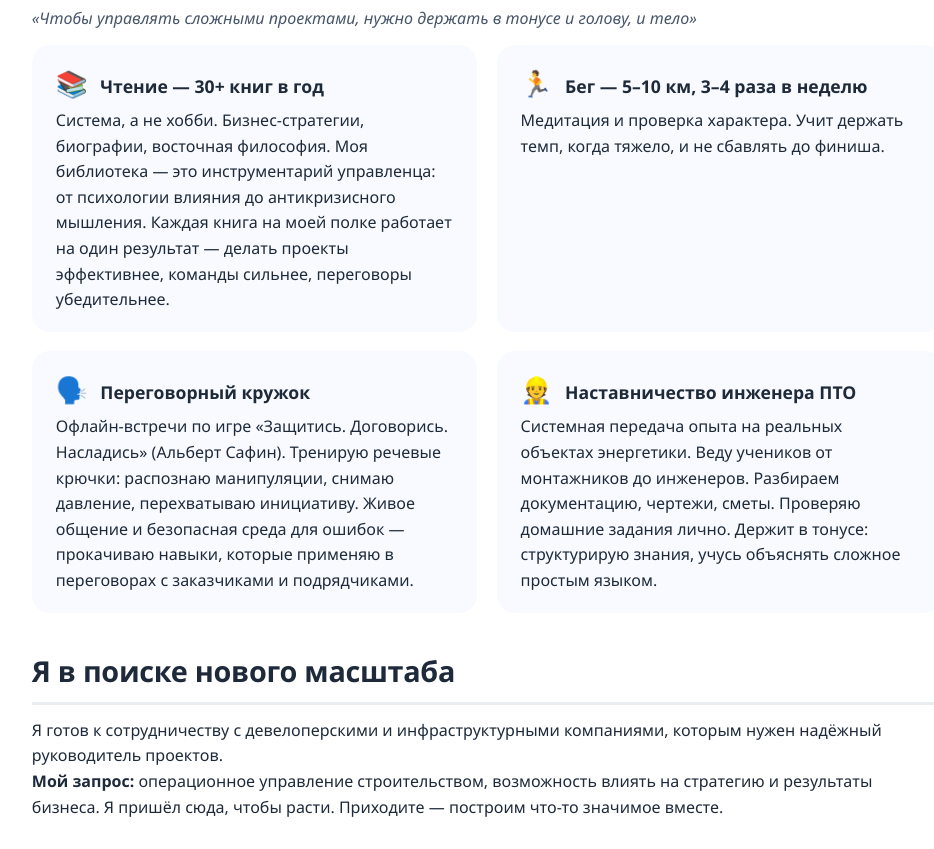
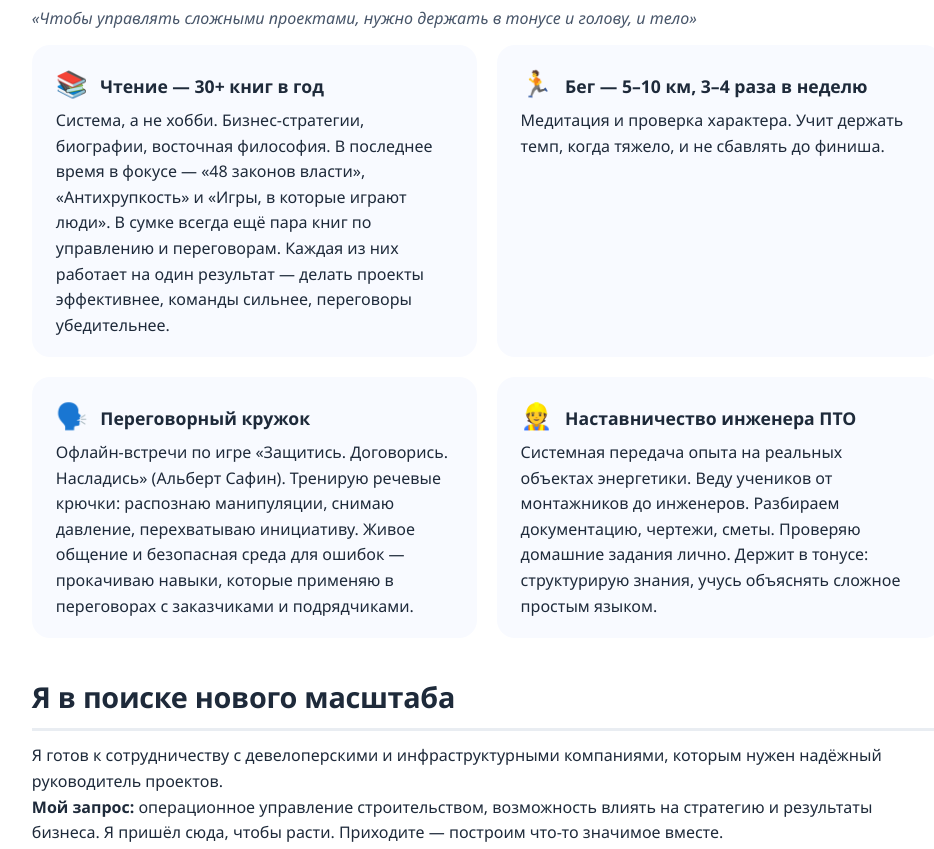
Before and after one commit to vrz999/bairamkulov, a plain HTML site: page index.html in a window 1280 px wide. Shown: the part 4328-5177 px from the top of the page, without its empty margins (153-1087 px from the left). Drawn offline with Linux system fonts and the light colour scheme.

Commit message:
Обновление текста карточки Чтение

```diff
--- a/index.html
+++ b/index.html
@@ -486,7 +486,7 @@
   <div class="hobby-grid">
     <div class="hobby-card">
       <h4><span class="emoji">📚</span> Чтение — 30+ книг в год</h4>
-      <p>Система, а не хобби. Бизнес-стратегии, биографии, восточная философия. Моя библиотека — это инструментарий управленца: от психологии влияния до антикризисного мышления. Каждая книга на моей полке работает на один результат — делать проекты эффективнее, команды сильнее, переговоры убедительнее.</p>
+      <p>Система, а не хобби. Бизнес-стратегии, биографии, восточная философия. В последнее время в фокусе — «48 законов власти», «Антихрупкость» и «Игры, в которые играют люди». В сумке всегда ещё пара книг по управлению и переговорам. Каждая из них работает на один результат — делать проекты эффективнее, команды сильнее, переговоры убедительнее.</p>
     </div>
     <div class="hobby-card">
       <h4><span class="emoji">🏃</span> Бег — 5–10 км, 3–4 раза в неделю</h4>
```
